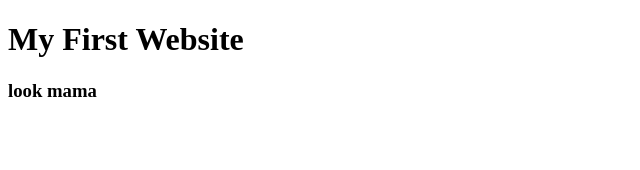
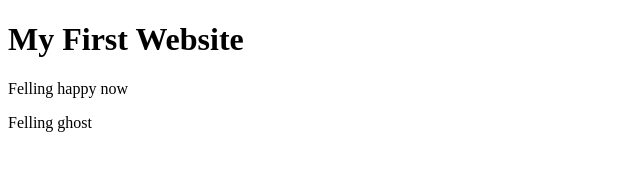
Before and after one commit to jubaermahmudbd/my-first-website, a plain HTML site: page index.html in a window 1280 px wide. Shown: the whole page, without its empty margins (0-640 px from the left). Drawn offline with Linux system fonts and the light colour scheme.

Commit message:
ghost hunting

```diff
--- a/index.html
+++ b/index.html
@@ -8,6 +8,7 @@
   </head>
   <body>
     <h1>My First Website</h1>
-    <h3>look mama</h3>
+    <p>Felling happy now</p>
+    <p>Felling ghost</p>
   </body>
 </html>
```
